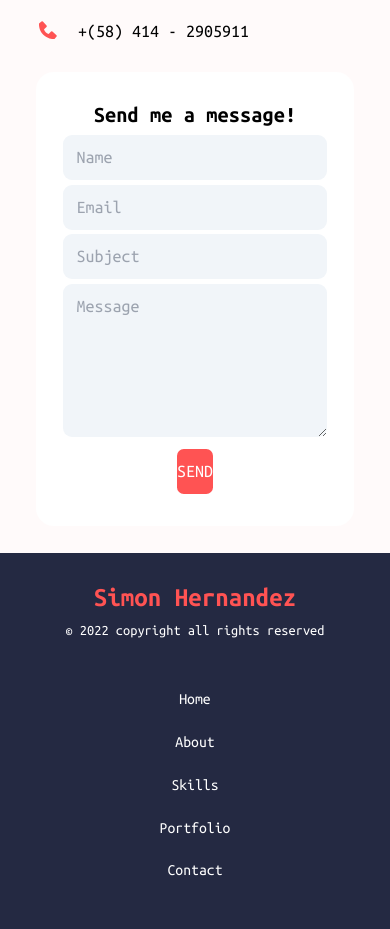
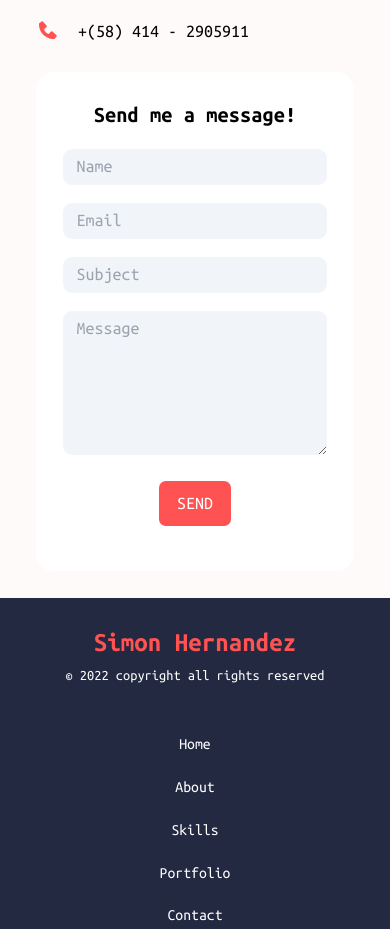
Before and after one commit to simonhernandez/react-portfolio, a React (Vite) app: page / in a window 390 px wide. Shown: the part 4140-5069 px from the top of the page. Built offline with nearby package versions, Linux system fonts and the light colour scheme.

Commit message:
fix: form styles

```diff
--- a/src/components/Contact.jsx
+++ b/src/components/Contact.jsx
@@ -14,7 +14,7 @@ const Contact = () => {
           <h2 className={typography.heading2}>Contact</h2>
         </header>
 
-        <div className="space-y-6 md:flex">
+        <div className="space-y-6 md:flex md:space-y-0">
           <div className="space-y-2 flex-1">
             <h2 className={`${typography.heading2} text-primary`}>
               Get in touch
@@ -69,7 +69,7 @@ const Contact = () => {
           </div>
 
           <div className="flex-1">
-            <Form />
+            <Form styles={`mx-auto md:mx-0 md:ml-auto`} />
           </div>
         </div>
       </Wrapper>
--- a/src/components/Form.jsx
+++ b/src/components/Form.jsx
@@ -4,26 +4,26 @@ import { typography } from '../styles/style'
 
 const Form = ({styles}) => {
   return (
-    <form action="https://formspree.io/f/mgepnbjb" method="POST" id="contactForm" className={`${styles} bg-white rounded-2xl p-6 shadow-form space-y-1 ss:max-w-[540px] form`} data-aos="fade-left" data-aos-duration="1000">
+    <form action="https://formspree.io/f/mgepnbjb" method="POST" id="contactForm" className={`${styles} bg-white rounded-2xl p-6 shadow-form space-y-4 md:space-y-1 ss:max-w-[474px] form`} data-aos="fade-left" data-aos-duration="1000">
                     <h3 className={`${typography.heading3}`}>Send me a message!</h3>
 
                     <div className="form__control form__control--name">
-                        <input type="text" name="name" id="name" className=' py-2 px-3 bg-slate-100 rounded-lg w-full focus:border-primary focus:outline-primary' placeholder="Name" required />
+                        <input type="text" name="name" id="name" className='py-1 md:py-2 px-3 bg-slate-100 rounded-lg w-full focus:border-primary focus:outline-primary' placeholder="Name" required />
                     </div>
 
                     <div className="form__control form__control--email">
-                        <input type="email" name="email" id="email" className=' py-2 px-3 bg-slate-100 rounded-lg w-full focus:border-primary focus:outline-primary' placeholder="Email" required />
+                        <input type="email" name="email" id="email" className='py-1 md:py-2 px-3 bg-slate-100 rounded-lg w-full focus:border-primary focus:outline-primary' placeholder="Email" required />
                     </div>
 
                     <div className="form__control form__control--subject">
-                        <input type="text" name="subject" id="subject" className=' py-2 px-3 bg-slate-100 rounded-lg w-full focus:border-primary focus:outline-primary' placeholder="Subject" required />
+                        <input type="text" name="subject" id="subject" className='py-1 md:py-2 px-3 bg-slate-100 rounded-lg w-full focus:border-primary focus:outline-primary' placeholder="Subject" required />
                     </div>
 
                     <div className="form__control form__control--text">
-                        <textarea name="message" id="textarea" className=' py-2 px-3 bg-slate-100 rounded-lg w-full focus:border-primary focus:outline-primary' cols="30" rows="5" placeholder="Message" required></textarea>
+                        <textarea name="message" id="textarea" className='py-1 md:py-2 px-3 bg-slate-100 rounded-lg w-full focus:border-primary focus:outline-primary' cols="30" rows="5" placeholder="Message" required></textarea>
                     </div>
 
-                    <button type="submit" className="btn bg-primary text-white py-2 rounded-md" id="formBtn">SEND</button>
+                    <button type="submit" className="btn bg-primary text-white px-4 py-2 rounded-md" id="formBtn">SEND</button>
 
                     <p className="form__status text-orange" id="formStatus"></p>
                 </form>
```
